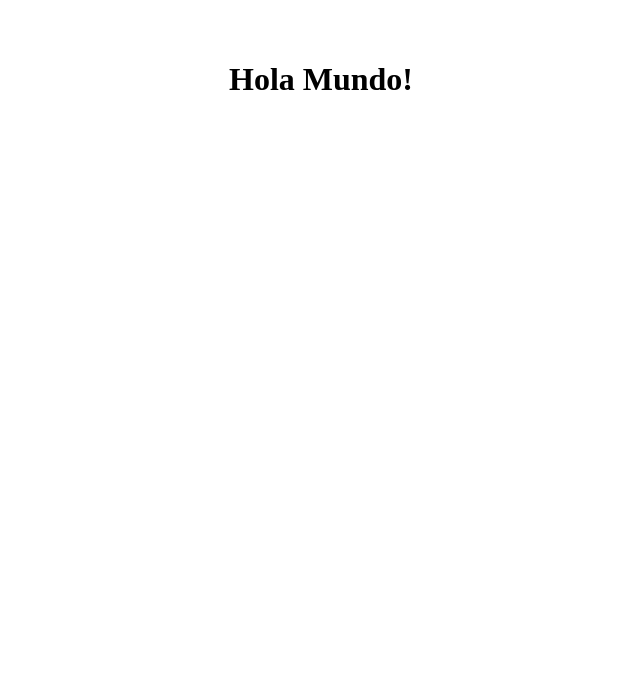
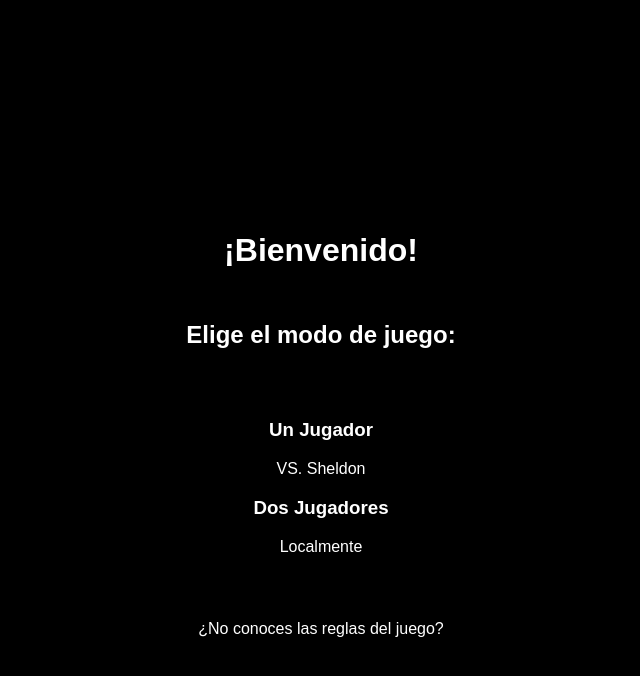
Before and after one commit to Agusdiisanto/unq-ui-AgustinDiSanto-Trabajo-final, a React (Vite) app in the folder piedra-papel-tijeras/: page / in a window 1280 px wide. Shown: the top 676 px of the page, without its empty margins (319-959 px from the left). Built offline with nearby package versions, Linux system fonts and the light colour scheme.

Commit message:
Implementando Home

```diff
--- a/piedra-papel-tijeras/package.json
+++ b/piedra-papel-tijeras/package.json
@@ -11,7 +11,8 @@
   },
   "dependencies": {
     "react": "^18.2.0",
-    "react-dom": "^18.2.0"
+    "react-dom": "^18.2.0",
+    "react-router-dom": "^6.13.0"
   },
   "devDependencies": {
     "@types/react": "^18.0.37",
--- /dev/null
+++ b/piedra-papel-tijeras/src/App.jsx
@@ -0,0 +1,17 @@
+import { BrowserRouter, Route, Routes } from "react-router-dom";
+import Home from "./components/Home";
+import './App.css'
+
+
+function App() {
+
+  return (
+    <BrowserRouter>
+      <Routes>
+        <Route path="/" element={<Home/>}/>
+      </Routes>
+    </BrowserRouter>
+  )
+}
+
+export default App
--- a/piedra-papel-tijeras/src/Game.jsx
+++ /dev/null
@@ -1,14 +0,0 @@
-
-import './App.css'
-
-function Game() {
-
-
-  return (
-    <>
-      <h1>Hola Mundo!</h1>
-    </>
-  )
-}
-
-export default Game
--- /dev/null
+++ b/piedra-papel-tijeras/src/components/Home.css
@@ -0,0 +1,33 @@
+:root {
+    --azul: #3b82f6;
+    --blanco: #ffffff;
+    --gris-claro: #f5f5f5;
+    --gris: #94a3b8;
+    --gris-oscuro: #64748b;
+    --negro: #000;
+}
+
+body {
+    padding: 0;
+    margin: 0;
+    font-family: 'Poppins', sans-serif;
+    background: black;
+    color:white;
+}
+
+.container-home {
+    display: flex;
+    flex-direction: column;
+    align-items: center;
+    justify-content: center;
+    height: 100vh;
+}
+
+.container-title{
+   margin-bottom: 2rem;
+}
+
+.container-game{
+    flex-direction: row;
+    padding: 2rem;
+}
--- /dev/null
+++ b/piedra-papel-tijeras/src/components/Home.jsx
@@ -0,0 +1,26 @@
+import "./Home.css"
+
+
+const Home = () => {
+  return (
+    <div className='container-home'>
+        <h1 className="container-title">¡Bienvenido!</h1>
+        <div>
+            <h2>Elige el modo de juego: </h2>
+            <div className="container-game">
+                <div>
+                    <h3>Un Jugador</h3>
+                    <p>VS. Sheldon</p>
+                </div>
+                <div>
+                    <h3>Dos Jugadores</h3>
+                    <p>Localmente</p>
+                </div>
+            </div>
+            <p>¿No conoces las reglas del juego?</p>
+        </div>
+    </div>
+  )
+}
+
+export default Home
--- a/piedra-papel-tijeras/src/main.jsx
+++ b/piedra-papel-tijeras/src/main.jsx
@@ -1,9 +1,9 @@
 import React from 'react'
 import ReactDOM from 'react-dom/client'
-import Game from './Game.jsx'
+import App from './App.jsx'
 
 ReactDOM.createRoot(document.getElementById('root')).render(
   <React.StrictMode>
-    <Game />
-  </React.StrictMode>,
+    <App />
+  </React.StrictMode>
 )
```
Also changed, not shown: 1 other file (tests, documents, lock files or other folders).
